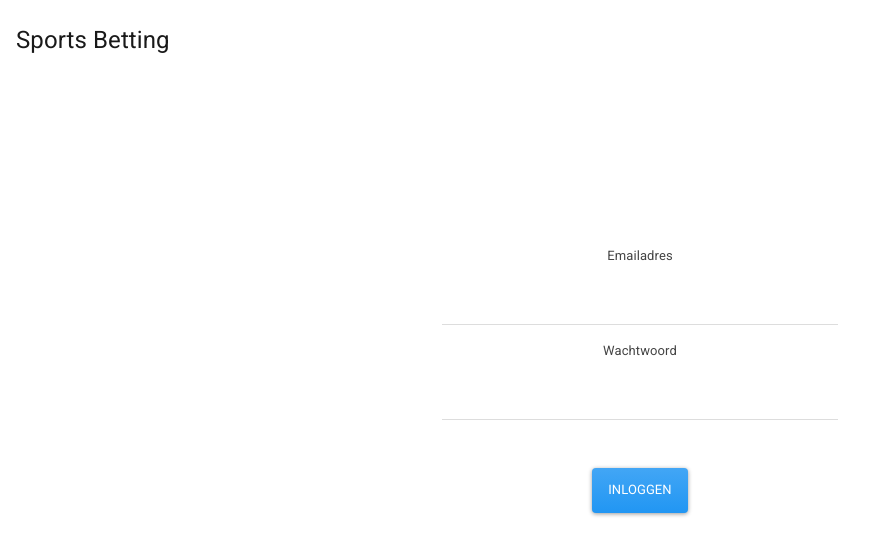
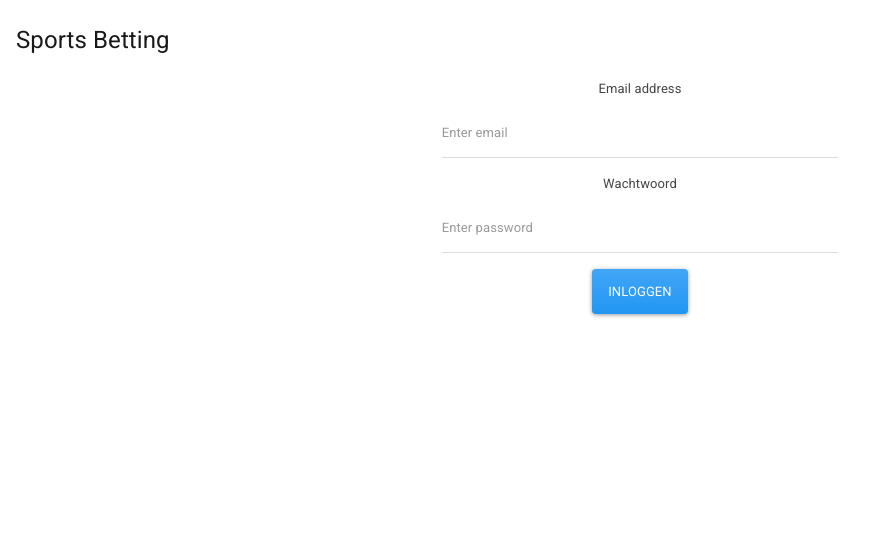
Before and after one commit to mipes4/sports-betting-client, a React (Create React App) app: page /login in a window 1280 px wide. Shown: the top 556 px of the page, without its empty margins (0-884 px from the left). Built offline with nearby package versions, Linux system fonts and the light colour scheme.

Commit message:
Refactor login page

```diff
--- a/package.json
+++ b/package.json
@@ -7,7 +7,7 @@
     "@testing-library/react": "^9.5.0",
     "@testing-library/user-event": "^7.2.1",
     "axios": "^0.19.2",
-    "bootstrap": "^4.5.0",
+    "bootstrap": "^4.5.2",
     "bootswatch": "^4.5.0",
     "evergreen-ui": "^4.28.0",
     "moment": "^2.27.0",
--- a/src/components/pages/Login.js
+++ b/src/components/pages/Login.js
@@ -1,10 +1,11 @@
 import React, { useState, useEffect } from "react";
-import Form from "react-bootstrap/Form";
-import Button from "react-bootstrap/Button";
+
 import { login } from "../../store/user/actions";
 import { selectToken } from "../../store/user/selectors";
 import { useDispatch, useSelector } from "react-redux";
 import { useHistory } from "react-router-dom";
+// styles
+import { Form, Button } from "react-bootstrap";
 
 export default function Login() {
   const [email, setEmail] = useState("");
@@ -21,37 +22,23 @@ export default function Login() {
 
   function submitForm(event) {
     event.preventDefault();
-
     dispatch(login(email, password));
     setEmail("");
     setPassword("");
   }
 
   return (
-    <container
-      style={{
-        minHeight: "calc(100vh - 80px)",
-      }}
-    >
-      <div class="col-4" style={{ color: "#fff", marginTop: "30px" }}>
-        "Lorem ipsum dolor sit amet, consectetur adipiscing elit, sed do eiusmod
-        tempor incididunt ut labore et dolore magna aliqua. Ut enim ad minim
-        veniam, quis nostrud exercitation ullamco laboris nisi ut aliquip ex ea
-        commodo consequat. Duis aute irure dolor in reprehenderit in voluptate
-        velit esse cillum dolore eu fugiat nulla pariatur. Excepteur sint
-        occaecat cupidatat non proident, sunt in culpa qui officia deserunt
-        mollit anim id est laborum."
-      </div>
-
+    <container>
       <div class="col-4 offset-4">
-        <form>
+        <Form>
           <Form.Group controlId="formBasicEmail">
-            <Form.Label>Emailadres</Form.Label>
+            <Form.Label>Email address</Form.Label>
             <Form.Control
               value={email}
               onChange={(event) => setEmail(event.target.value)}
               type="email"
-              // placeholder="Vul emailadres in"
+              type="email"
+              placeholder="Enter email"
               required
             />
           </Form.Group>
@@ -62,16 +49,15 @@ export default function Login() {
               value={password}
               onChange={(event) => setPassword(event.target.value)}
               type="password"
-              // placeholder="Wachtwoord"
+              placeholder="Enter password"
               required
             />
           </Form.Group>
-          <Form.Group className="mt-5">
-            <Button variant="primary" type="submit" onClick={submitForm}>
-              Inloggen
-            </Button>
-          </Form.Group>
-        </form>
+
+          <Button variant="primary" type="submit" onClick={submitForm}>
+            Inloggen
+          </Button>
+        </Form>
       </div>
     </container>
   );
```
Also changed, not shown: 1 other file (tests, documents, lock files or other folders).
